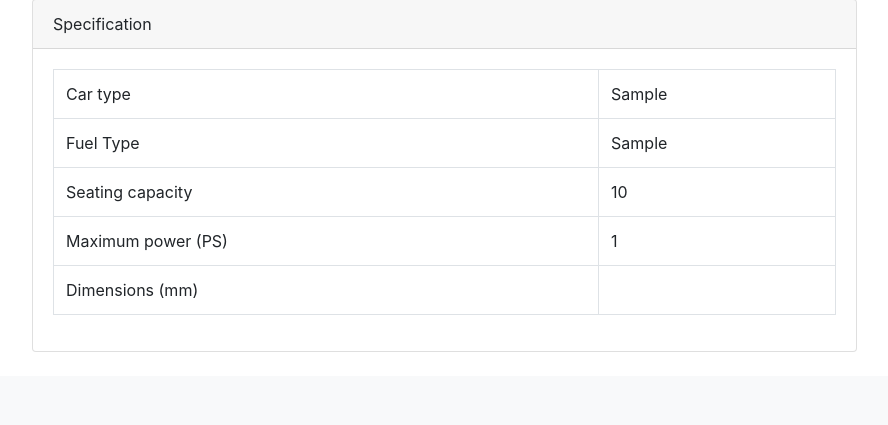
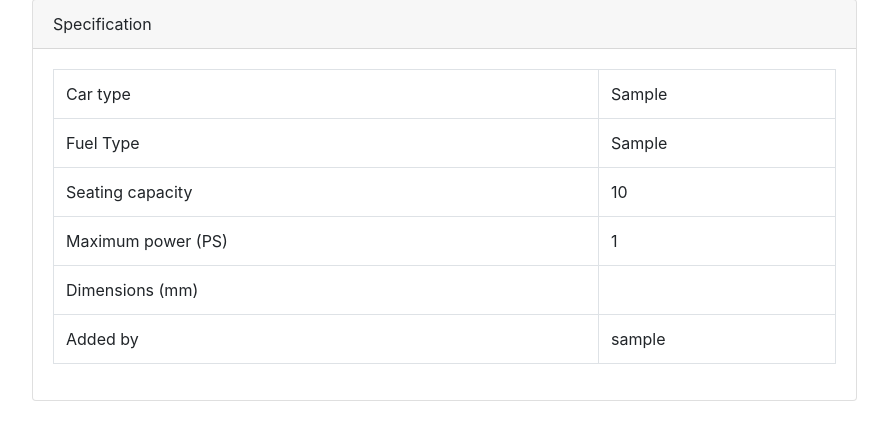
Before and after one commit to ionut97/ip-2019, a Django app: page /car/1 in a window 1280 px wide. Shown: the part 925-1350 px from the top of the page, without its empty margins (338-1226 px from the left). Before the commit the page ends 1277 px from the top, so only its background shows below. Run offline with Django 3.2, Linux system fonts and the light colour scheme; tables that the repository leaves empty hold one stand-in row (values such as "Sample post"); parts of the project's set-up code (start-up, migrations or seed data) failed here and were passed over; some libraries are stand-ins or nearby versions.

Commit message:
Added user in car details

```diff
--- a/web_app/templates/web_app/car_details.html
+++ b/web_app/templates/web_app/car_details.html
@@ -99,6 +99,15 @@
                                     {{ car.dimensions }}
                                 </td>
                             </tr>
+                            <tr>
+                                <td>
+                                    Added by
+                                </td>
+                                <td>
+                                    {{ car.added_by }}
+                                </td>
+                            </tr>
+
                             </tbody>
                         </table>
                     </div>
```
